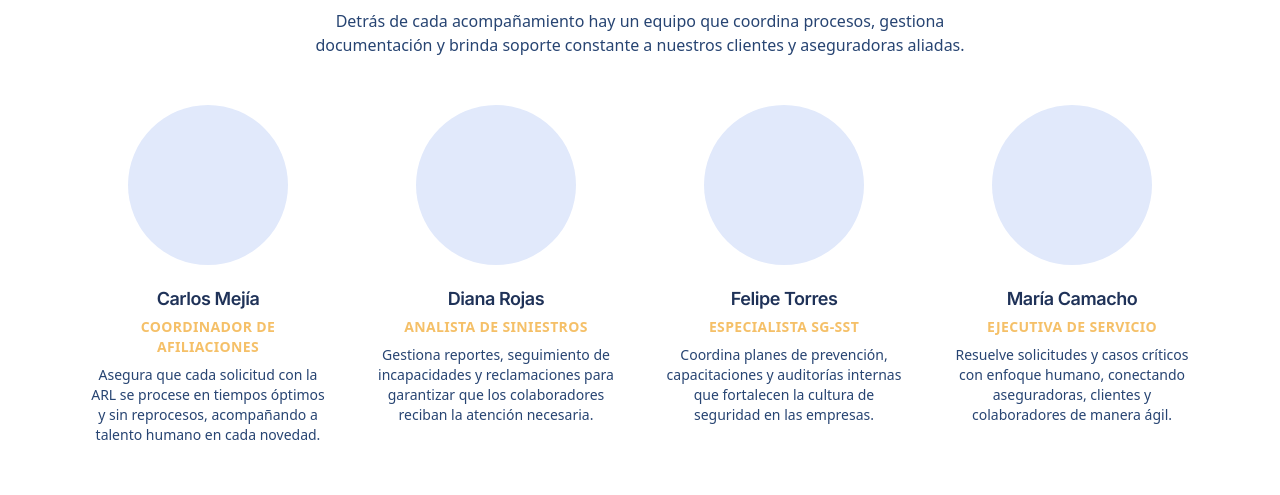
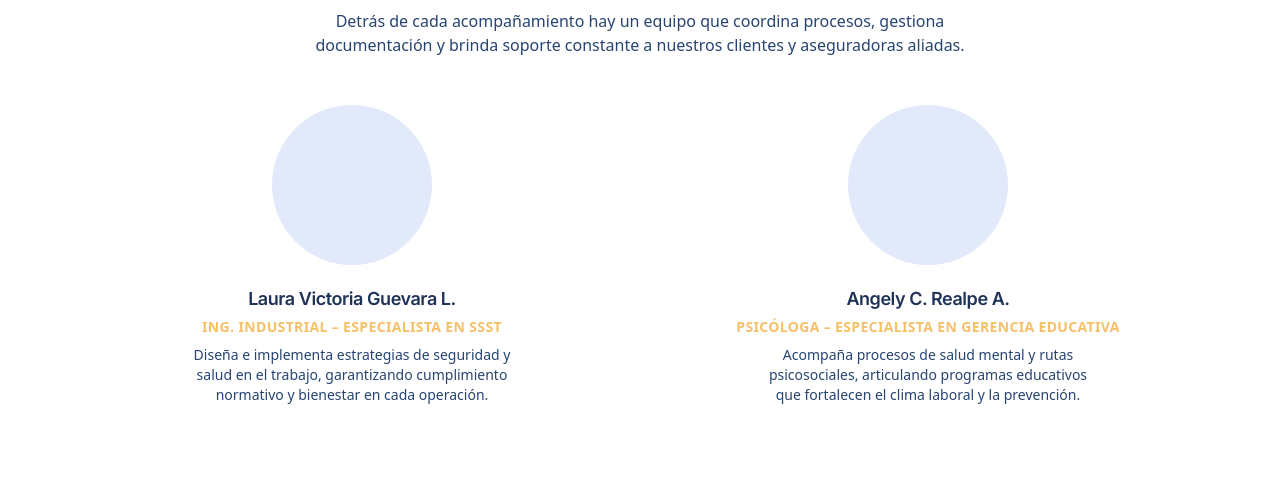
Before and after one commit to klmendez/abp-insurance, a React (Vite) app: page /sobre-nosotros in a window 1280 px wide. Shown: the part 2315-2810 px from the top of the page. Built offline with nearby package versions, Linux system fonts and the light colour scheme.

Commit message:
actualizacion pagina22

```diff
--- a/src/sections/about/SupportTeamSection.tsx
+++ b/src/sections/about/SupportTeamSection.tsx
@@ -3,28 +3,16 @@ import { FadeInWhenVisible } from "@/components/FadeInWhenVisible";
 
 const supportTeam = [
   {
-    name: "Carlos Mejía",
-    role: "Coordinador de Afiliaciones",
+    name: "Laura Victoria Guevara L.",
+    role: "Ing. Industrial – Especialista en SSST",
     focus:
-      "Asegura que cada solicitud con la ARL se procese en tiempos óptimos y sin reprocesos, acompañando a talento humano en cada novedad.",
+      "Diseña e implementa estrategias de seguridad y salud en el trabajo, garantizando cumplimiento normativo y bienestar en cada operación.",
   },
   {
-    name: "Diana Rojas",
-    role: "Analista de Siniestros",
+    name: "Angely C. Realpe A.",
+    role: "Psicóloga – Especialista en Gerencia Educativa",
     focus:
-      "Gestiona reportes, seguimiento de incapacidades y reclamaciones para garantizar que los colaboradores reciban la atención necesaria.",
-  },
-  {
-    name: "Felipe Torres",
-    role: "Especialista SG-SST",
-    focus:
-      "Coordina planes de prevención, capacitaciones y auditorías internas que fortalecen la cultura de seguridad en las empresas.",
-  },
-  {
-    name: "María Camacho",
-    role: "Ejecutiva de Servicio",
-    focus:
-      "Resuelve solicitudes y casos críticos con enfoque humano, conectando aseguradoras, clientes y colaboradores de manera ágil.",
+      "Acompaña procesos de salud mental y rutas psicosociales, articulando programas educativos que fortalecen el clima laboral y la prevención.",
   },
 ] as const;
 
@@ -51,7 +39,7 @@ export const SupportTeamSection: FC = () => {
         </FadeInWhenVisible>
 
         {/* GRID SIN TARJETAS — MISMO ESTILO QUE MAINTEAMSECTION */}
-        <div className="mt-12 grid gap-12 sm:grid-cols-2 lg:grid-cols-4">
+        <div className="mt-12 grid gap-12 sm:grid-cols-2 lg:grid-cols-2">
           {supportTeam.map((member) => (
             <FadeInWhenVisible
               key={member.name}
```
